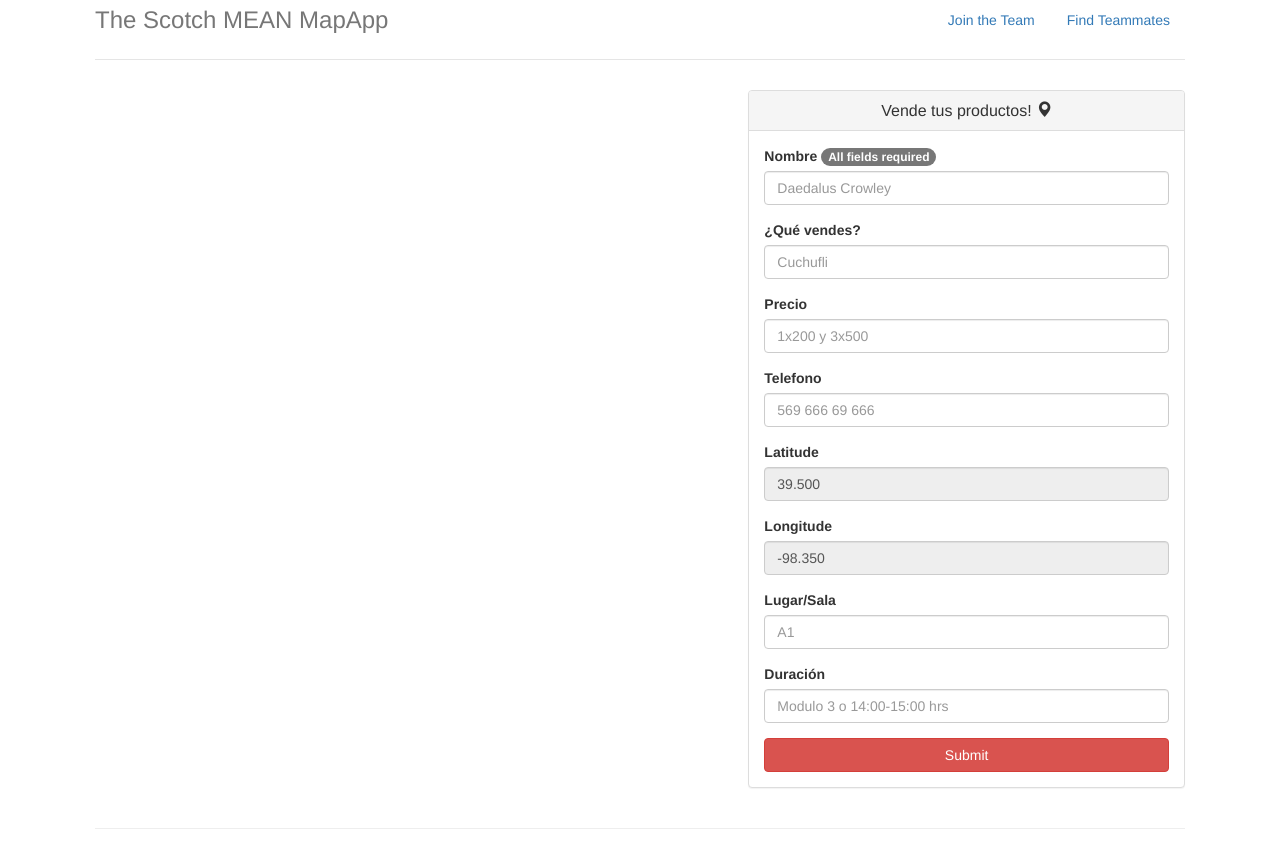
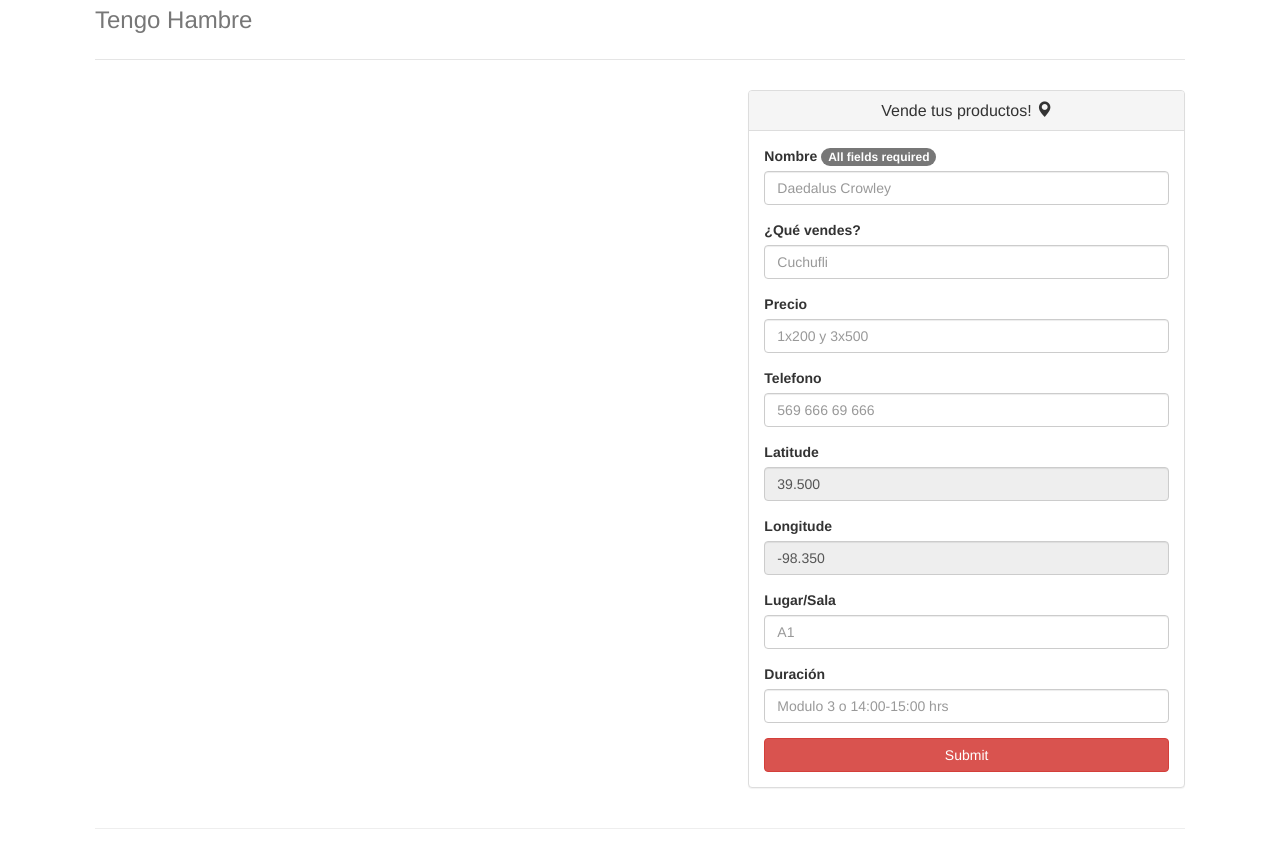
Before and after one commit to fgvenegas/TengoHambre-, a website: page public/index.html in a window 1280 px wide. Drawn offline with nearby package versions, Linux system fonts and the light colour scheme; some packages are replaced by stand-ins of ours; no server answers; files whose address does not match are found by name.

Commit message:
Index modificado

```diff
--- a/public/index.html
+++ b/public/index.html
@@ -3,7 +3,7 @@
 <html class="no-js">
 <head>
     <meta charset="utf-8">
-    <title>Scotch MEAN Map</title>
+    <title>Tengo Hambre!</title>
     <meta name="description" content="An example demonstrating Google Map integration with MEAN Apps">
     <meta name="viewport" content="width=device-width, initial-scale=1">
     <!-- CSS -->
@@ -32,11 +32,7 @@
 
 <div class="container">
     <div class="header">
-        <ul class="nav nav-pills pull-right">
-            <li active><a href="">Join the Team</a></li>
-            <li disabled><a href="">Find Teammates</a></li>
-        </ul>
-        <h3 class="text-muted">The Scotch MEAN MapApp</h3>
+        <h3 class="text-muted">Tengo Hambre</h3>
     </div>
     <!-- Map and Side Panel -->
     <div class="row content">
```
Also changed, not shown: 1 other file.
